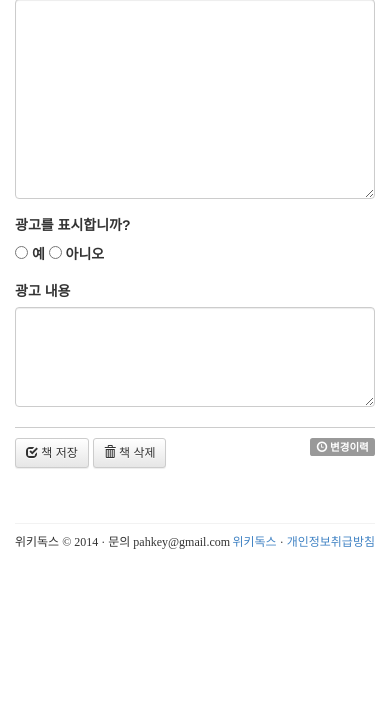
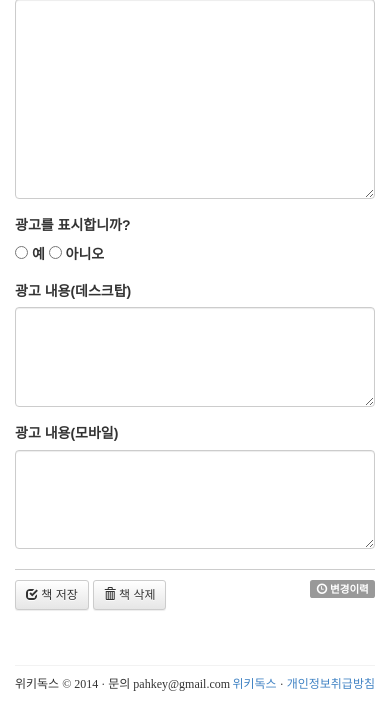
Before and after one commit to bbogle/wikidocs, a Django app: template book/templates/book/edit_book.html in a window 390 px wide. Shown: the part 960-1683 px from the top of the page. Before the commit the page ends 1509 px from the top, so only its background shows below. Run offline with Django 3.2, Linux system fonts and the light colour scheme; the template is opened without the code that fills it, so the values that code supplies are empty; parts of the project's set-up code (start-up, migrations or seed data) failed here and were passed over.

Commit message:
mobile adsense

```diff
--- a/book/models.py
+++ b/book/models.py
@@ -49,6 +49,7 @@ class Book(models.Model):
     ccl_right = models.CharField(max_length=20, null=True, choices=CCL_RIGHT, verbose_name=u"저작물의 변경을 허락합니까?")
     adv_yn = models.CharField(max_length=1, default="N", choices=ADV_YN_CHOICES, verbose_name=u"광고를 표시합니까?")
     adv_content = models.TextField(null=True, blank=True, verbose_name=u"광고 내용")
+    adv_mobile_content = models.TextField(null=True, blank=True, verbose_name=u"모바일 광고 내용")
 
     def __unicode__(self):
         return self.subject
--- a/book/templates/book/edit_book.html
+++ b/book/templates/book/edit_book.html
@@ -162,9 +162,16 @@
             </div>
 
             <div class="form-group">
-                <label class="col-lg-2" for="content"><strong>광고 내용</strong></label>
+                <label class="col-lg-2" for="content"><strong>광고 내용(데스크탑)</strong></label>
                 <div class="col-lg-10">
                     <textarea name="adv_content" id="adv_content" class="form-control" rows="5">{{ book.adv_content|default:"" }}</textarea>
+                </div>
+            </div>
+
+            <div class="form-group">
+                <label class="col-lg-2" for="content"><strong>광고 내용(모바일)</strong></label>
+                <div class="col-lg-10">
+                    <textarea name="adv_mobile_content" id="adv_mobile_content" class="form-control" rows="5">{{ book.adv_mobile_content|default:"" }}</textarea>
                 </div>
             </div>
 
--- a/book/views.py
+++ b/book/views.py
@@ -479,6 +479,7 @@ def edit_book_save(request):
     ccl_right = request.POST.get("ccl_right")
     adv_yn = request.POST.get("adv_yn")
     adv_content = request.POST.get("adv_content")
+    adv_mobile_content = request.POST.get("adv_mobile_content")
 
     book = Book.objects.get(id=book_id)
 
@@ -504,6 +505,7 @@ def edit_book_save(request):
             book.ccl_right = ccl_right
             book.adv_yn = adv_yn
             book.adv_content = adv_content
+            book.adv_mobile_content = adv_mobile_content
             book.modify_time = datetime.datetime.now()
 
             if 'image' in request.FILES:
```
Also changed, not shown: book/templates/book/page.html (+7 -1 lines).
